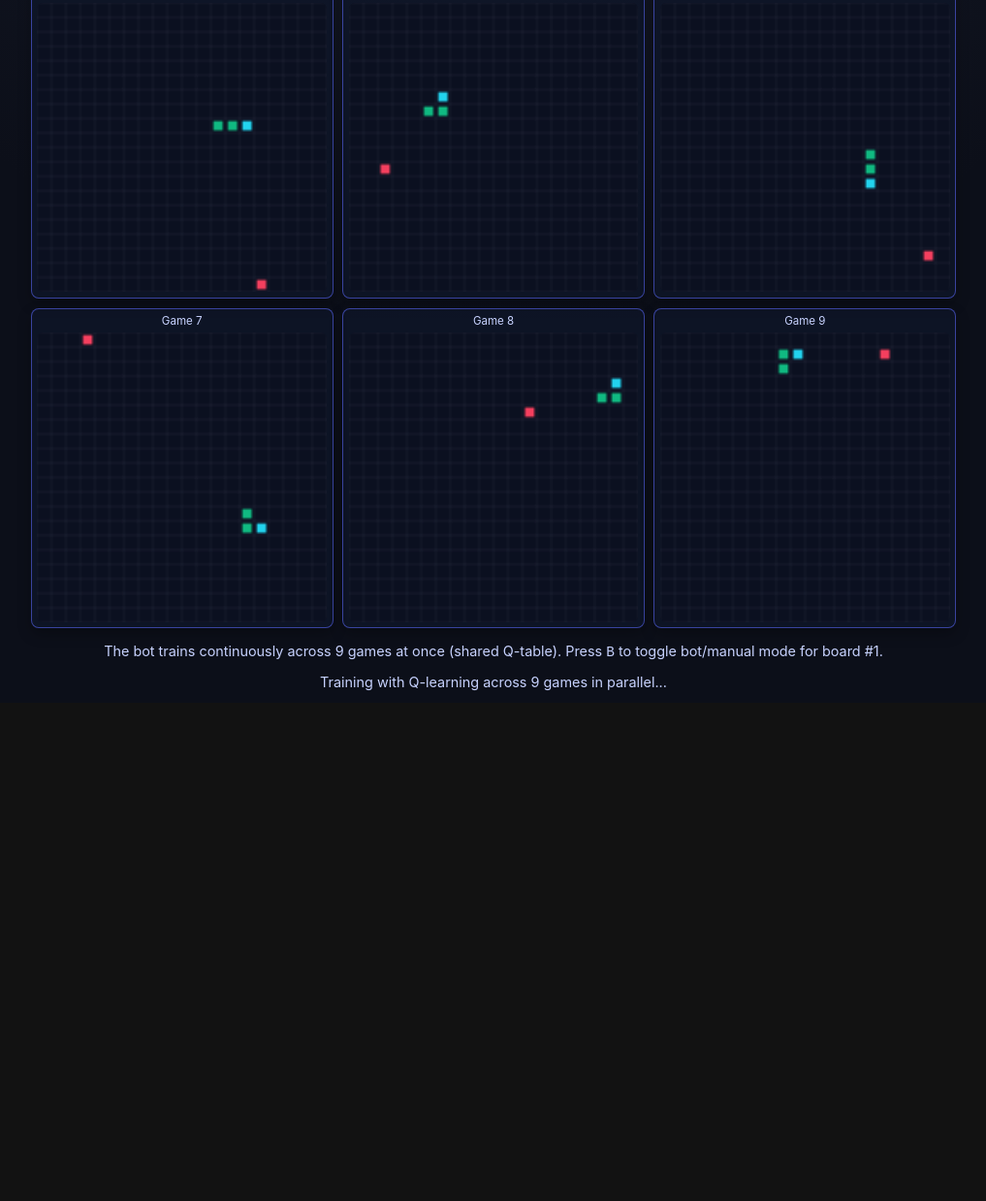
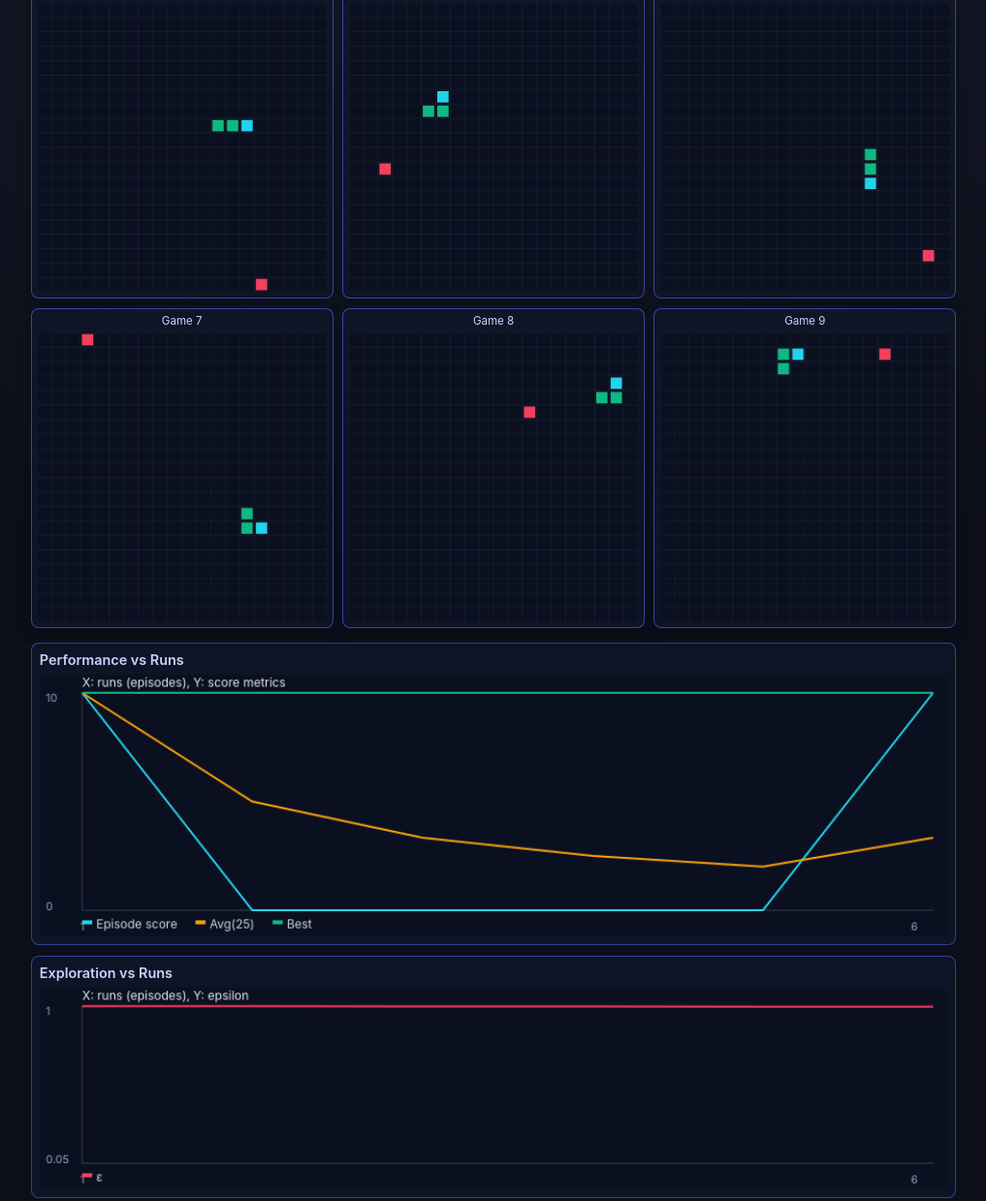
Before and after one commit to MarkEulau/Codex, a plain HTML site: page Snake/index.html in a window 1280 px wide. Shown: the part 467-1706 px from the top of the page at 97% size, without its empty margins (131-1148 px from the left). Before the commit the page ends 1192 px from the top, so only its background shows below. Drawn offline with Linux system fonts and the light colour scheme.

Commit message:
Add live learning graphs for runs and training metrics

```diff
--- a/Snake/index.html
+++ b/Snake/index.html
@@ -23,6 +23,17 @@
         aria-label="Nine snake game boards running in parallel"
       ></section>
 
+      <section class="charts" aria-label="Learning progress charts">
+        <article class="chart-card">
+          <h2>Performance vs Runs</h2>
+          <canvas id="performance-chart" class="chart-canvas" width="900" height="260"></canvas>
+        </article>
+        <article class="chart-card">
+          <h2>Exploration vs Runs</h2>
+          <canvas id="epsilon-chart" class="chart-canvas" width="900" height="200"></canvas>
+        </article>
+      </section>
+
       <p class="help">
         The bot trains continuously across 9 games at once (shared Q-table).
         Press <kbd>B</kbd> to toggle bot/manual mode for board #1.
--- a/Snake/script.js
+++ b/Snake/script.js
@@ -4,12 +4,13 @@ const statusEl = document.getElementById('status');
 const episodesEl = document.getElementById('episodes');
 const avgScoreEl = document.getElementById('avg-score');
 const epsilonEl = document.getElementById('epsilon');
+const performanceChartCanvas = document.getElementById('performance-chart');
+const epsilonChartCanvas = document.getElementById('epsilon-chart');
 
 const boardCount = 9;
 const gridCellsPerSide = 20;
-const boardPx = 180;
-const cellPx = boardPx / gridCellsPerSide;
 const tickMs = 85;
+const maxHistoryPoints = 300;
 
 const bestScoreKey = 'snake-best-score';
 const qTableKey = 'snake-rl-qtable-v1';
@@ -45,6 +46,120 @@ let botEnabled = true;
 
 const boards = [];
 let loopId;
+const scoreHistory = [];
+const avgScoreHistory = [];
+const bestScoreHistory = [];
+const epsilonHistory = [];
+
+function pushHistoryPoint(series, point) {
+  series.push(point);
+  if (series.length > maxHistoryPoints) {
+    series.shift();
+  }
+}
+
+function drawLineChart(canvas, title, seriesConfig, yMinOverride, yMaxOverride) {
+  const ctx = canvas.getContext('2d');
+  const width = canvas.width;
+  const height = canvas.height;
+  const pad = { top: 18, right: 14, bottom: 26, left: 42 };
+  const chartWidth = width - pad.left - pad.right;
+  const chartHeight = height - pad.top - pad.bottom;
+
+  ctx.fillStyle = '#0b1020';
+  ctx.fillRect(0, 0, width, height);
+
+  const allPoints = seriesConfig.flatMap((series) => series.points);
+  if (!allPoints.length) {
+    ctx.fillStyle = '#94a3b8';
+    ctx.font = '13px Inter, system-ui, sans-serif';
+    ctx.fillText('No learning data yet...', 12, 24);
+    return;
+  }
+
+  const xs = allPoints.map((point) => point.x);
+  const ys = allPoints.map((point) => point.y);
+
+  const minX = Math.min(...xs);
+  const maxX = Math.max(...xs);
+  const minY = yMinOverride ?? Math.min(...ys);
+  const maxY = yMaxOverride ?? Math.max(...ys);
+
+  const xRange = Math.max(1, maxX - minX);
+  const yRange = Math.max(1e-6, maxY - minY);
+
+  ctx.strokeStyle = 'rgba(148, 163, 184, 0.3)';
+  ctx.lineWidth = 1;
+  ctx.beginPath();
+  ctx.moveTo(pad.left, pad.top);
+  ctx.lineTo(pad.left, pad.top + chartHeight);
+  ctx.lineTo(pad.left + chartWidth, pad.top + chartHeight);
+  ctx.stroke();
+
+  ctx.fillStyle = '#94a3b8';
+  ctx.font = '11px Inter, system-ui, sans-serif';
+  ctx.fillText(`${Math.round(minY * 100) / 100}`, 6, pad.top + chartHeight);
+  ctx.fillText(`${Math.round(maxY * 100) / 100}`, 6, pad.top + 9);
+  ctx.fillText(`${Math.round(minX)}`, pad.left - 2, height - 6);
+  ctx.fillText(`${Math.round(maxX)}`, pad.left + chartWidth - 22, height - 6);
+
+  seriesConfig.forEach((series) => {
+    if (!series.points.length) {
+      return;
+    }
+
+    ctx.strokeStyle = series.color;
+    ctx.lineWidth = 2;
+    ctx.beginPath();
+
+    series.points.forEach((point, index) => {
+      const px = pad.left + ((point.x - minX) / xRange) * chartWidth;
+      const py = pad.top + chartHeight - ((point.y - minY) / yRange) * chartHeight;
+      if (index === 0) {
+        ctx.moveTo(px, py);
+      } else {
+        ctx.lineTo(px, py);
+      }
+    });
+
+    ctx.stroke();
+  });
+
+  ctx.font = '12px Inter, system-ui, sans-serif';
+  ctx.fillStyle = '#e2e8f0';
+  ctx.fillText(title, pad.left, 12);
+
+  let legendX = pad.left;
+  const legendY = height - 8;
+  seriesConfig.forEach((series) => {
+    ctx.fillStyle = series.color;
+    ctx.fillRect(legendX, legendY - 8, 10, 4);
+    legendX += 14;
+    ctx.fillStyle = '#cbd5e1';
+    ctx.fillText(series.label, legendX, legendY);
+    legendX += ctx.measureText(series.label).width + 18;
+  });
+}
+
+function updateCharts() {
+  drawLineChart(
+    performanceChartCanvas,
+    'X: runs (episodes), Y: score metrics',
+    [
+      { label: 'Episode score', color: '#22d3ee', points: scoreHistory },
+      { label: 'Avg(25)', color: '#f59e0b', points: avgScoreHistory },
+      { label: 'Best', color: '#10b981', points: bestScoreHistory },
+    ]
+  );
+
+  drawLineChart(
+    epsilonChartCanvas,
+    'X: runs (episodes), Y: epsilon',
+    [{ label: 'ε', color: '#f43f5e', points: epsilonHistory }],
+    learning.epsilonMin,
+    1
+  );
+}
 
 function rotateDirection(currentIndex, action) {
   const turn = actionTurns[action];
@@ -182,6 +297,17 @@ function completeEpisode(board) {
   localStorage.setItem(episodesKey, String(totalEpisodes));
   localStorage.setItem(epsilonKey, String(learning.epsilon));
 
+  const average =
+    recentScores.length === 0
+      ? 0
+      : recentScores.reduce((sum, value) => sum + value, 0) / recentScores.length;
+
+  pushHistoryPoint(scoreHistory, { x: totalEpisodes, y: board.score });
+  pushHistoryPoint(avgScoreHistory, { x: totalEpisodes, y: average });
+  pushHistoryPoint(bestScoreHistory, { x: totalEpisodes, y: bestScore });
+  pushHistoryPoint(epsilonHistory, { x: totalEpisodes, y: learning.epsilon });
+  updateCharts();
+
   resetBoard(board);
 }
 
@@ -200,6 +326,8 @@ function updateHud() {
 
 function drawBoard(board) {
   const { ctx } = board;
+  const boardPx = board.canvas.width;
+  const cellPx = boardPx / gridCellsPerSide;
   ctx.fillStyle = '#0b1020';
   ctx.fillRect(0, 0, boardPx, boardPx);
 
@@ -223,6 +351,24 @@ function drawBoard(board) {
   board.snake.forEach((segment, index) => {
     ctx.fillStyle = index === 0 ? '#22d3ee' : '#10b981';
     ctx.fillRect(segment.x * cellPx + 1.6, segment.y * cellPx + 1.6, cellPx - 3.2, cellPx - 3.2);
+  });
+}
+
+function resizeBoardCanvas(board) {
+  const nextSize = Math.floor(board.canvas.getBoundingClientRect().width);
+
+  if (nextSize <= 0 || board.canvas.width === nextSize) {
+    return;
+  }
+
+  board.canvas.width = nextSize;
+  board.canvas.height = nextSize;
+  drawBoard(board);
+}
+
+function resizeAllBoards() {
+  boards.forEach((board) => {
+    resizeBoardCanvas(board);
   });
 }
 
@@ -348,8 +494,6 @@ function initBoards() {
     label.textContent = `Game ${i + 1}`;
 
     const canvas = document.createElement('canvas');
-    canvas.width = boardPx;
-    canvas.height = boardPx;
     canvas.className = 'game-board';
 
     wrap.appendChild(label);
@@ -374,6 +518,10 @@ function initBoards() {
     drawBoard(board);
   }
 }
+
+const boardResizeObserver = new ResizeObserver(() => {
+  resizeAllBoards();
+});
 
 window.addEventListener('keydown', (event) => {
   if (event.key.toLowerCase() === 'b') {
@@ -419,7 +567,10 @@ window.addEventListener('keydown', (event) => {
 });
 
 initBoards();
+boardResizeObserver.observe(gridRoot);
+resizeAllBoards();
 updateHud();
+updateCharts();
 statusEl.textContent = 'Boot complete. Starting 9-game parallel training...';
 loopId = setInterval(tick, tickMs);
 
@@ -427,5 +578,6 @@ setInterval(persistQTable, 2500);
 
 window.addEventListener('beforeunload', () => {
   clearInterval(loopId);
+  boardResizeObserver.disconnect();
   persistQTable();
 });
--- a/Snake/style.css
+++ b/Snake/style.css
@@ -82,3 +82,32 @@ h1 {
     grid-template-columns: repeat(2, minmax(0, 1fr));
   }
 }
+
+
+.charts {
+  display: grid;
+  gap: 0.65rem;
+}
+
+.chart-card {
+  border: 1px solid rgba(88, 101, 242, 0.55);
+  border-radius: 8px;
+  background: rgba(15, 23, 42, 0.72);
+  padding: 0.5rem;
+  text-align: left;
+}
+
+.chart-card h2 {
+  margin: 0 0 0.45rem;
+  font-size: 0.9rem;
+  font-weight: 600;
+  color: #c7d2fe;
+}
+
+.chart-canvas {
+  width: 100%;
+  height: auto;
+  display: block;
+  border-radius: 6px;
+  background: #0b1020;
+}
```
